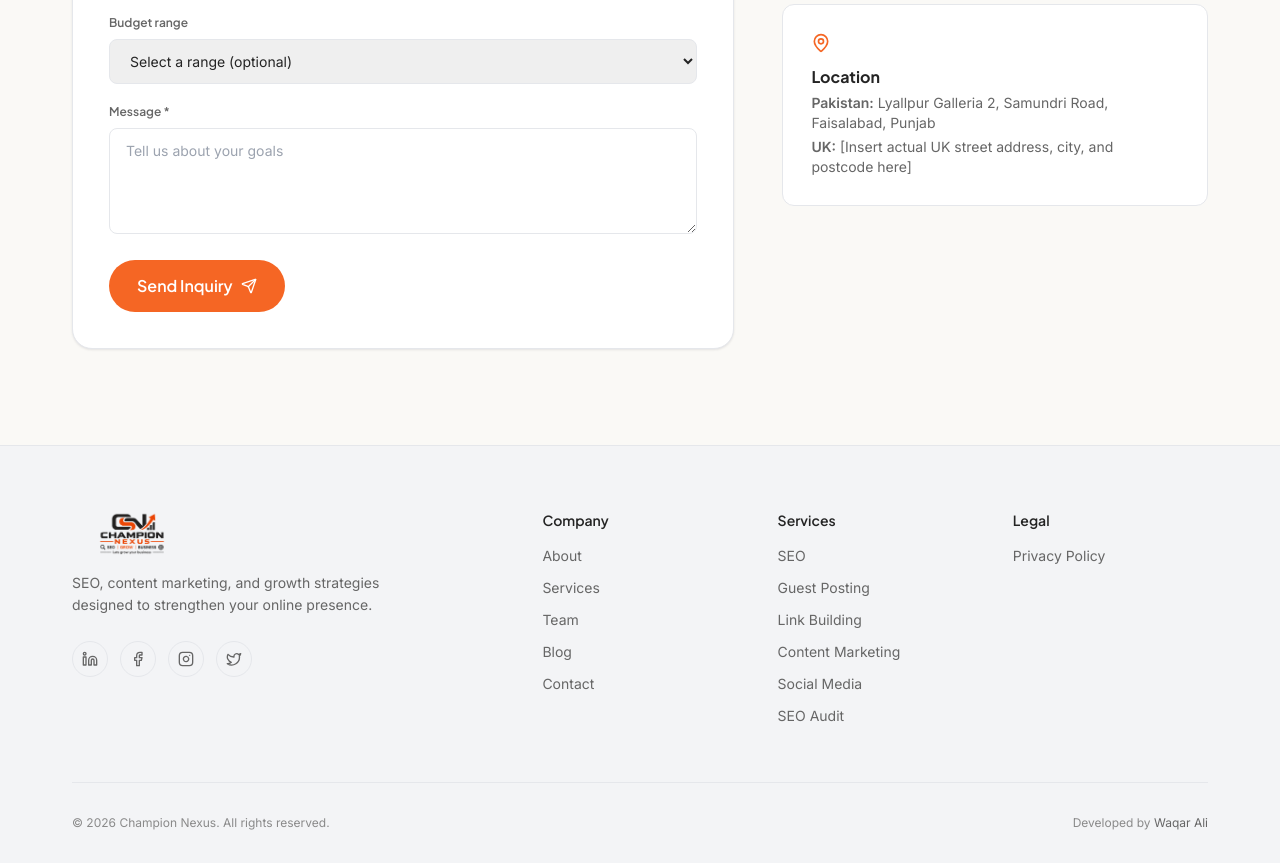
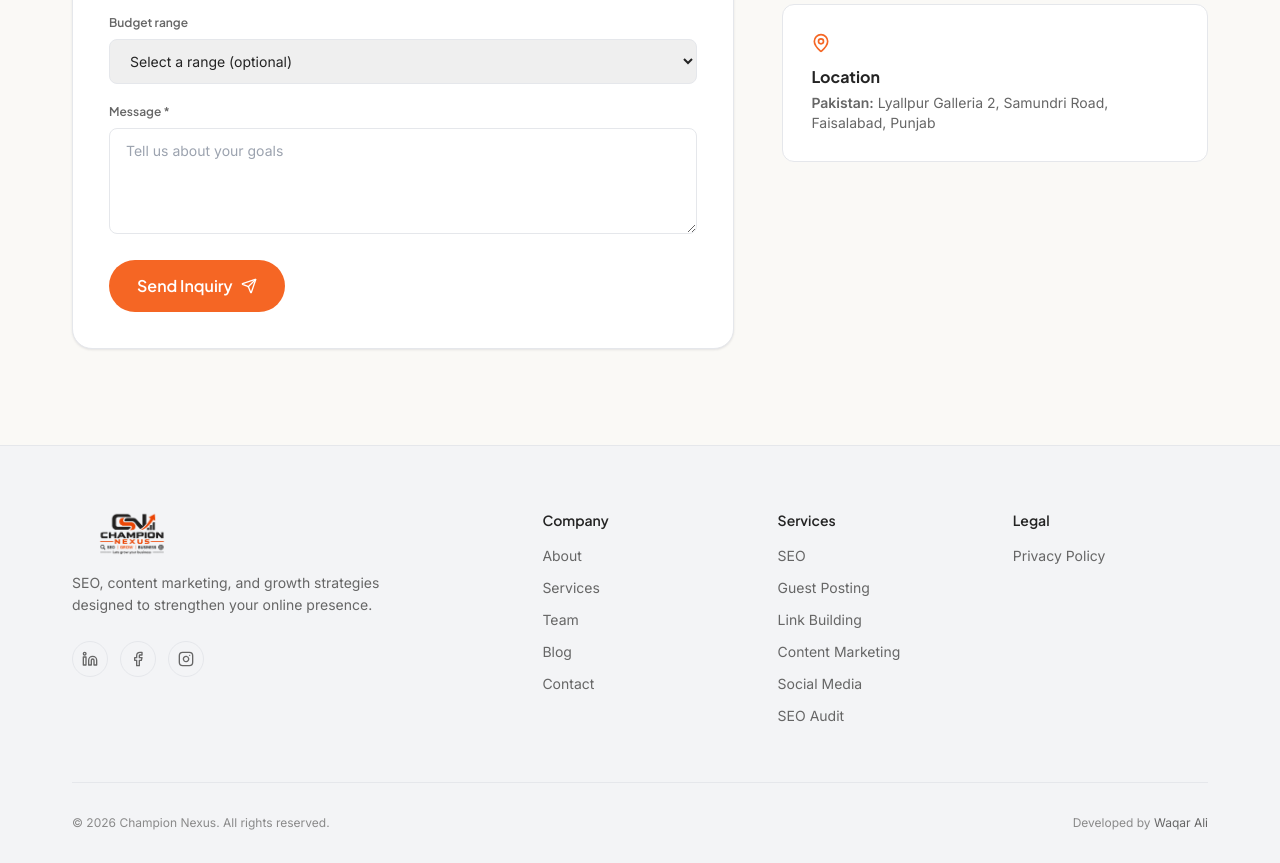
Before and after one commit to wechampionnexus-art/Champion-Nexus-Website, a Next.js app: page /contact in a window 1280 px wide. Shown: the part 840-1703 px from the top of the page. Built offline with nearby package versions, Linux system fonts and the light colour scheme.

Commit message:
update: locationa nd socail media icon

```diff
--- a/src/app/(site)/contact/page.tsx
+++ b/src/app/(site)/contact/page.tsx
@@ -54,9 +54,6 @@ export default function ContactPage() {
                 <p className="text-ink-muted text-sm">
                   <span className="font-semibold">Pakistan:</span> Lyallpur Galleria 2, Samundri Road, Faisalabad, Punjab
                 </p>
-                <p className="text-ink-muted text-sm">
-                  <span className="font-semibold">UK:</span> [Insert actual UK street address, city, and postcode here]
-                </p>
               </div>
             </div>
 
--- a/src/components/layout/Footer.tsx
+++ b/src/components/layout/Footer.tsx
@@ -1,6 +1,6 @@
 import Link from 'next/link';
 import Image from 'next/image';
-import { Linkedin, Facebook, Instagram, Twitter } from 'lucide-react';
+import { Linkedin, Facebook, Instagram } from 'lucide-react';
 
 const SERVICE_LINKS = [
   { href: '/services/search-engine-optimization', label: 'SEO' },
@@ -18,11 +18,11 @@ const COMPANY_LINKS = [
   { href: '/blog', label: 'Blog' },
   { href: '/contact', label: 'Contact' },
 ];
+
 const SOCIAL_LINKS = [
-  { href: '#', label: 'LinkedIn' },
-  { href: 'https://www.facebook.com/share/19ZrFzFbW1/', label: 'Facebook' },
-  { href: '#', label: 'Instagram' },
-
+  { href: '#', icon: Linkedin, label: 'LinkedIn' },
+  { href: 'https://www.facebook.com/share/19ZrFzFbW1/', icon: Facebook, label: 'Facebook' },
+  { href: '#', icon: Instagram, label: 'Instagram' }
 ];
 
 export function Footer() {
@@ -33,21 +33,20 @@ export function Footer() {
           <div className="md:col-span-2">
             <Link href="/" className="flex items-start gap-2.5 mb-4 justify-start">
               <Image src="/logo.png" alt="Champion Nexus" width={120} height={120} />
-
             </Link>
             <p className="text-ink-muted text-sm leading-relaxed max-w-xs">
               SEO, content marketing, and growth strategies designed to strengthen your online
               presence.
             </p>
             <div className="flex items-center gap-3 mt-6">
-              {[Linkedin, Facebook, Instagram, Twitter].map((Icon, i) => (
+              {SOCIAL_LINKS.map((social, i) => (
                 <a
                   key={i}
-                  href="#"
-                  aria-label="Social link (to be configured by the client)"
+                  href={social.href}
+                  aria-label={`Visit our ${social.label} page`}
                   className="w-9 h-9 rounded-full border border-line flex items-center justify-center text-ink-muted hover:text-brand-orange hover:border-brand-orange transition-colors"
                 >
-                  <Icon size={16} />
+                  <social.icon size={16} />
                 </a>
               ))}
             </div>
```
